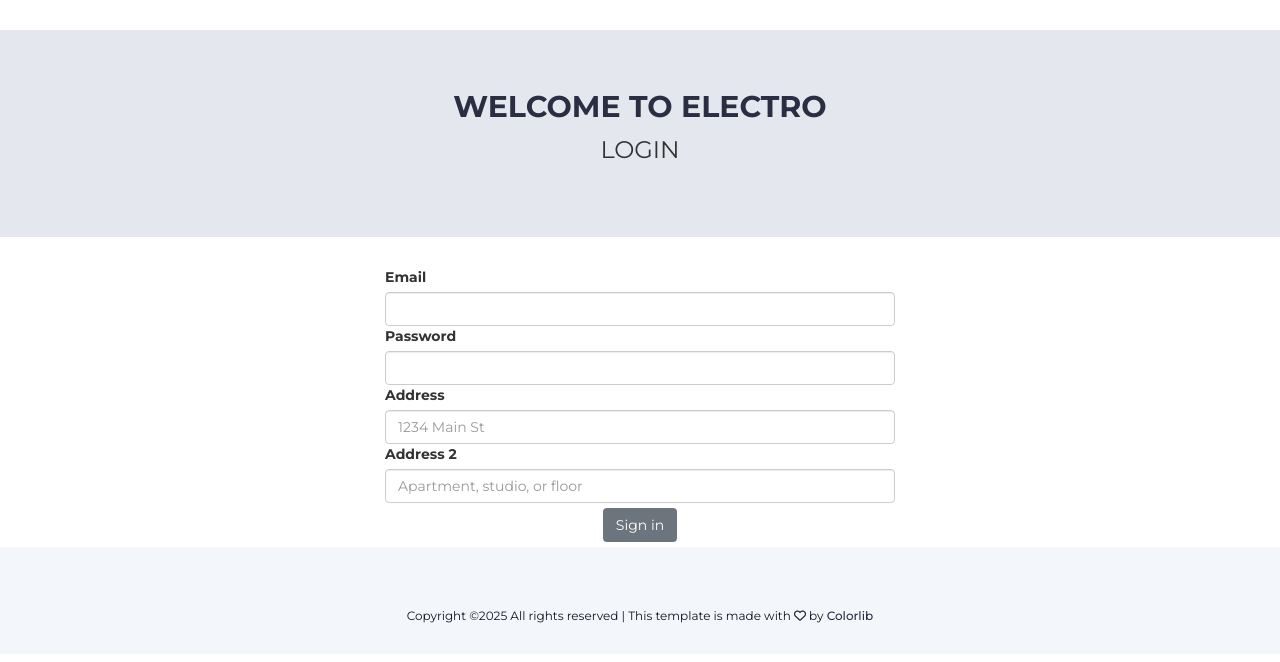
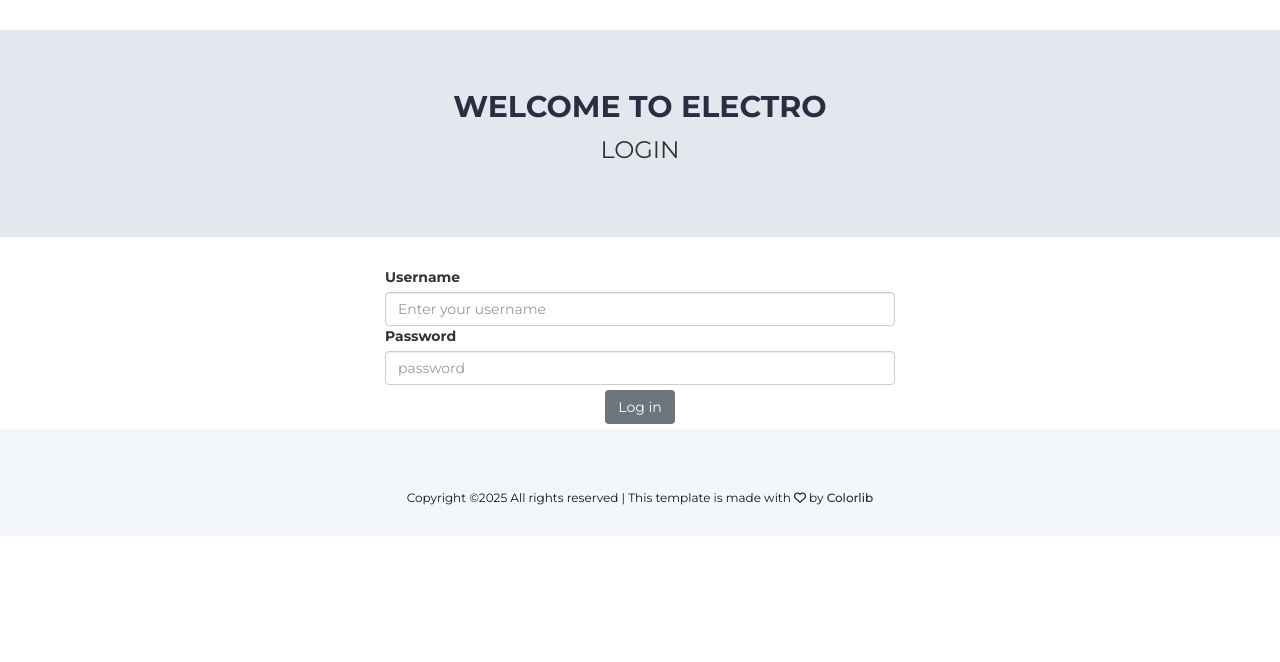
Before and after one commit to mercyogalo/Electric-website, a Django app: page /login/ in a window 1280 px wide. Shown: the top 662 px of the page. Run offline with Django 4.2, Linux system fonts and the light colour scheme; some libraries are stand-ins or nearby versions; some web fonts are replaced.

Commit message:
updated function for login logout
Wrote the function for logging in and logging out

```diff
--- a/electricwebsite/shop_features/templates/layout.html
+++ b/electricwebsite/shop_features/templates/layout.html
@@ -55,7 +55,18 @@
 
 
 
+		{% if messages %}
 
+		{% for message in messages %}
+
+		<div class="alert alert-warning alert-dismissible fade show" role="alert">
+			{{message}}
+			<button type="button" class="btn-close" data-bs-dismiss="alert" aria-label="Close"></button>
+		  </div>
+
+		{% endfor %}
+
+		{% endif %}
 
 
 
--- a/electricwebsite/shop_features/templates/login.html
+++ b/electricwebsite/shop_features/templates/login.html
@@ -39,31 +39,21 @@
 <div class="row g-3">
 	<div class="col-md-6 offset-md-3">
 
-	<form>
+	<form method="POST" action="{% url "shop_features:login" %}">
+		{% csrf_token %}
 			<div class="col-md-12">
-			  <label for="inputEmail4" class="form-label ">Email</label>
-			  <input type="email" class="form-control" id="inputEmail4">
+			  <label for="username" class="form-label ">Username</label>
+			  <input name="username" type="text" class="form-control" id="username" placeholder="Enter your username" >
 			</div>
 
 			<div class="col-md-12">
 			  <label for="inputPassword4" class="form-label">Password</label>
-			  <input type="password" class="form-control" id="inputPassword4">
-			</div>
-
-			<div class="col-md-12">
-			  <label for="inputAddress" class="form-label">Address</label>
-			  <input type="text" class="form-control" id="inputAddress" placeholder="1234 Main St">
-			</div>
-
-			<div class="col-md-12">
-			  <label for="inputAddress2" class="form-label">Address 2</label>
-			  <input type="text" class="form-control" id="inputAddress2" placeholder="Apartment, studio, or floor">
+			  <input name="password" type="password" class="form-control" id="inputPassword4" placeholder="password">
 			</div>
 
 
-
 			<div class="col-md-12 text-center mt-2 mb-2">
-			  <button type="submit" class="btn btn-secondary">Sign in</button>
+			  <button type="submit" class="btn btn-secondary">Log in</button>
 			</div>
 		  </form>
 
--- a/electricwebsite/shop_features/views.py
+++ b/electricwebsite/shop_features/views.py
@@ -1,4 +1,4 @@
-from django.shortcuts import render
+from django.shortcuts import render, redirect
 from . models import Product
 from django.contrib.auth import authenticate, login ,logout
 from django.contrib import messages
@@ -26,10 +26,23 @@
 
 
 def login_user(request):
-    context={
+    if request.method=="POST":
+        username=request.POST['username']
+        password=request.POST['password']
+        user= authenticate(request, username=username, password=password)
 
-    }
-    return render(request,'login.html', context)
+        if user is not None:
+            login(request, user)
+            messages.success(request,("Logged in sucessfully"))
+            return redirect ('shop_features:home')
+        else:
+            messages.success(request,("There was an error please try again..."))
+            return redirect('shop_features:login')
+    else:
+        return render(request,'login.html')
+
 
 def logout_user(request):
-    pass
+    logout(request)
+    messages.success(request, ("You have been logged out successfully"))
+    return redirect('shop_features:home')
```
Also changed, not shown: electricwebsite/shop_features/templates/base.html (+11 -0 lines), electricwebsite/db.sqlite3.
